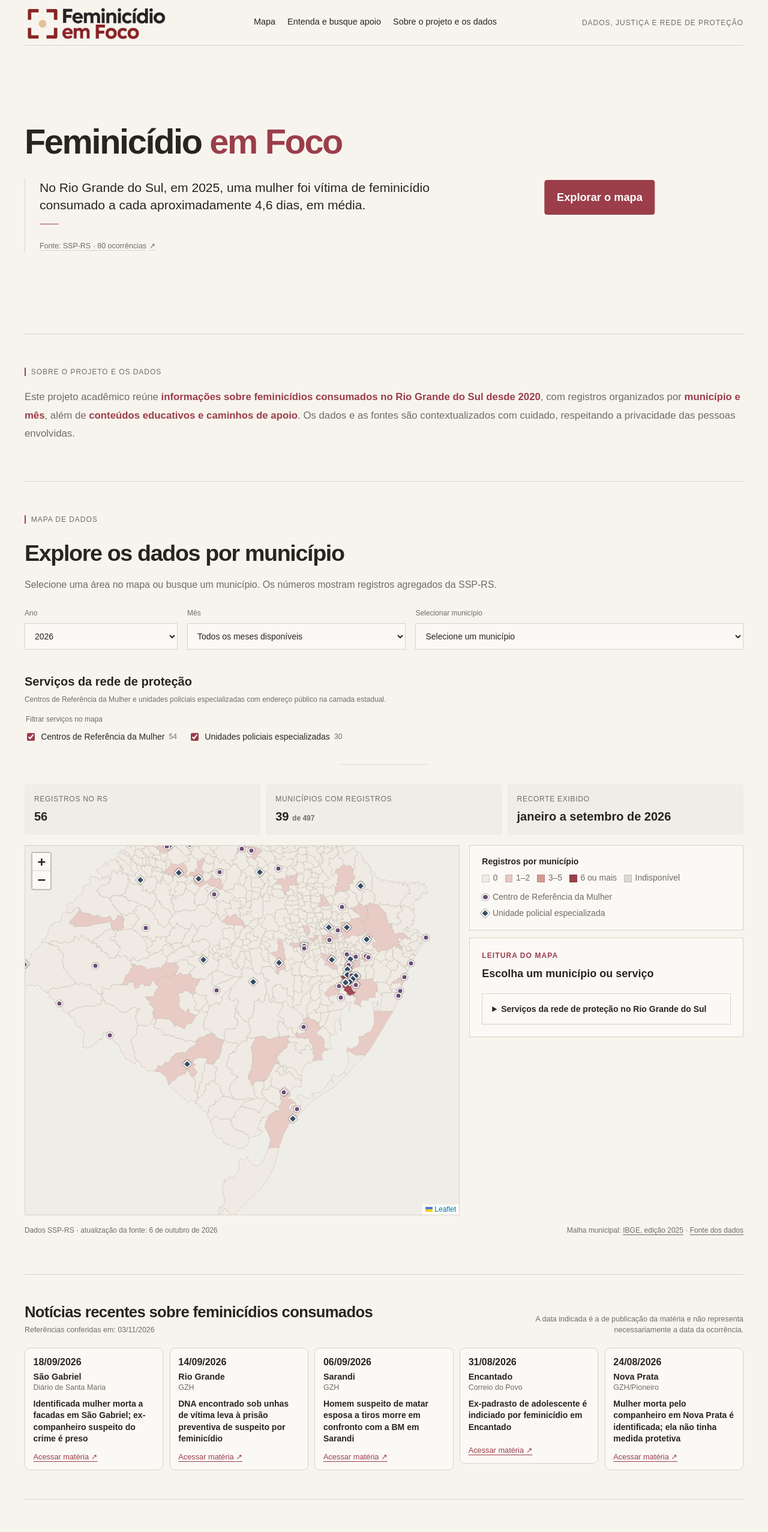
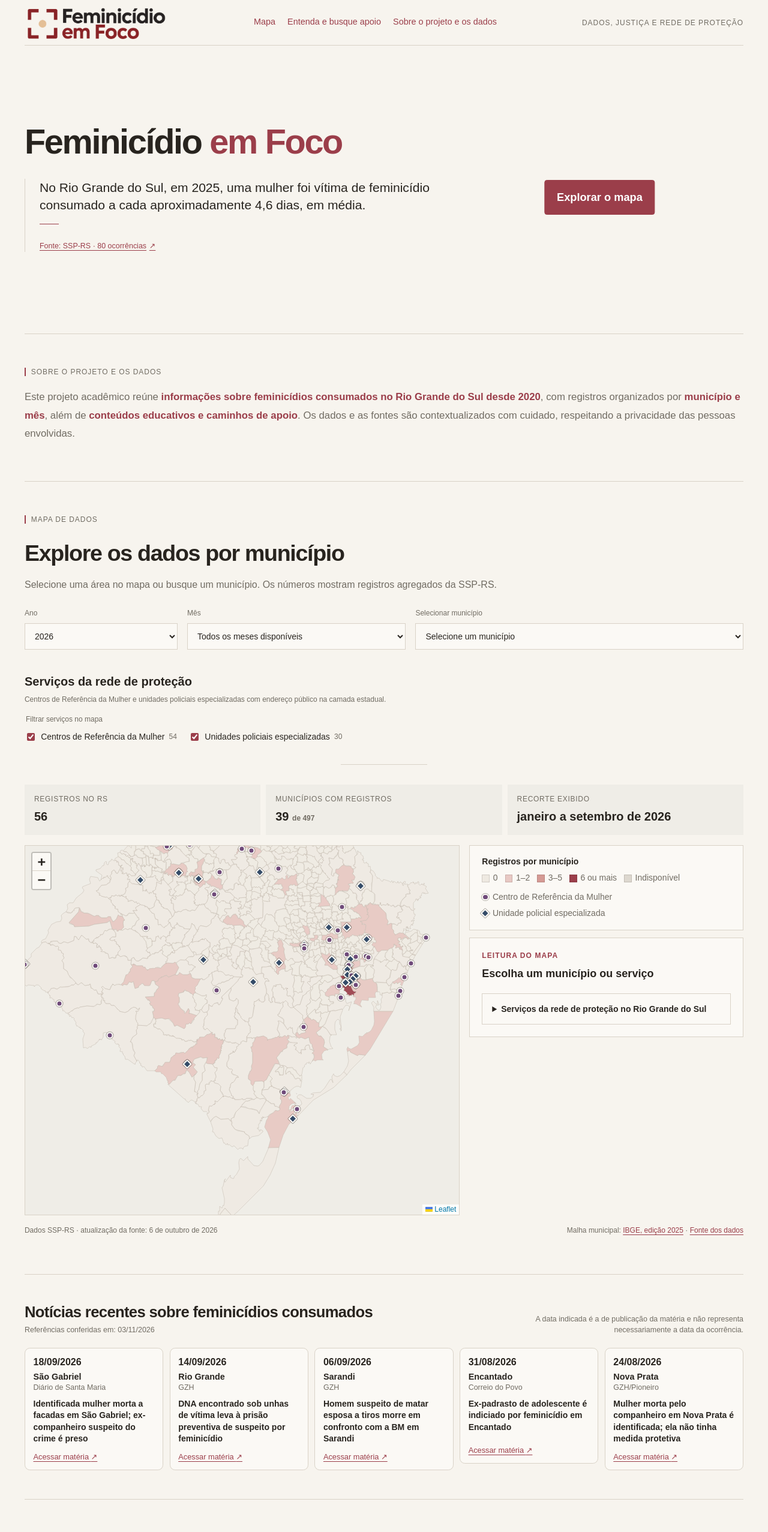
Before and after one commit to wbrombil/feminicidio-em-foco, a React (Vite) app: page / in a window 1280 px wide. Shown: the top 2554 px of the page at 60% size. Built offline with nearby package versions, Linux system fonts and the light colour scheme.

Commit message:
feat: Padroniza hyperlinks

```diff
--- a/src/App.css
+++ b/src/App.css
@@ -54,7 +54,7 @@
   align-items: center;
   padding: 0.4rem 0.3rem;
   border-bottom: 2px solid transparent;
-  color: var(--ink);
+  color: var(--accent);
   font-size: var(--text-reading);
   line-height: 1.3;
   text-decoration: none;
@@ -160,10 +160,10 @@
   display: inline-flex;
   gap: 0.3rem;
   margin-top: 0.7rem;
-  color: var(--muted);
+  color: var(--accent);
   font-size: var(--text-meta);
   line-height: 1.5;
-  text-decoration-color: var(--line);
+  text-decoration-color: currentColor;
   text-underline-offset: 3px;
 }
 
@@ -400,7 +400,7 @@
   content: '';
 }
 
-.methodology-sources a { color: inherit; text-underline-offset: 3px; }
+.methodology-sources a { color: var(--accent); text-underline-offset: 3px; }
 .methodology-sources a:focus-visible { outline: 2px solid var(--accent); outline-offset: 3px; }
 
 .map-preview h2 {
@@ -597,7 +597,7 @@
   line-height: 1.5;
 }
 
-.education-sources a { color: inherit; text-underline-offset: 3px; }
+.education-sources a { color: var(--accent); text-underline-offset: 3px; }
 .education-sources a:focus-visible,
 .education-help a:focus-visible { outline: 2px solid var(--accent); outline-offset: 3px; }
 
@@ -668,8 +668,8 @@
 
 .support-source {
   margin-top: auto;
-  padding-top: 1rem;
-  color: var(--muted);
+  padding-top: 1.25rem;
+  color: var(--accent);
   font-size: var(--text-xs);
   text-underline-offset: 3px;
 }
--- a/src/components/map/MapExplorer.css
+++ b/src/components/map/MapExplorer.css
@@ -350,7 +350,7 @@
 .municipality-panel .network-service-detail { overflow-wrap: anywhere; }
 .municipality-panel .selected-service-details dl { margin: 0; }
 .municipality-panel .selected-service-details .network-record-source { margin-top: 0.1rem; }
-.municipality-panel .network-service-detail a { color: inherit; text-underline-offset: 3px; }
+.municipality-panel .network-service-detail a { color: var(--accent); text-underline-offset: 3px; }
 .municipality-panel .network-service-detail a:focus-visible { outline: 2px solid var(--accent); outline-offset: 3px; }
 .network-record-source { display: inline-block; margin-top: 1rem; font-size: var(--text-xs); }
 .network-record-source:focus-visible { outline: 2px solid var(--accent); outline-offset: 3px; }
@@ -362,7 +362,7 @@
 }
 .network-enrichment-source p { margin: 0.35rem 0 0; font-size: var(--text-xs); overflow-wrap: anywhere; }
 .network-enrichment-source p:first-child { margin-top: 0; }
-.network-enrichment-source a { color: var(--ink); text-underline-offset: 3px; }
+.network-enrichment-source a { color: var(--accent); text-underline-offset: 3px; }
 .network-enrichment-source a:focus-visible { outline: 2px solid var(--accent); outline-offset: 3px; }
 
 .municipality-count {
@@ -534,7 +534,7 @@
 }
 
 .map-source-note a {
-  color: inherit;
+  color: var(--accent);
   text-underline-offset: 3px;
 }
 
--- a/src/index.css
+++ b/src/index.css
@@ -51,6 +51,9 @@ body {
 
 button, a { font: inherit; }
 
+a { color: var(--accent); }
+a:hover { color: var(--accent-hover); }
+
 ::selection { color: var(--white); background: var(--accent); }
 
 @media (prefers-reduced-motion: reduce) {
```
